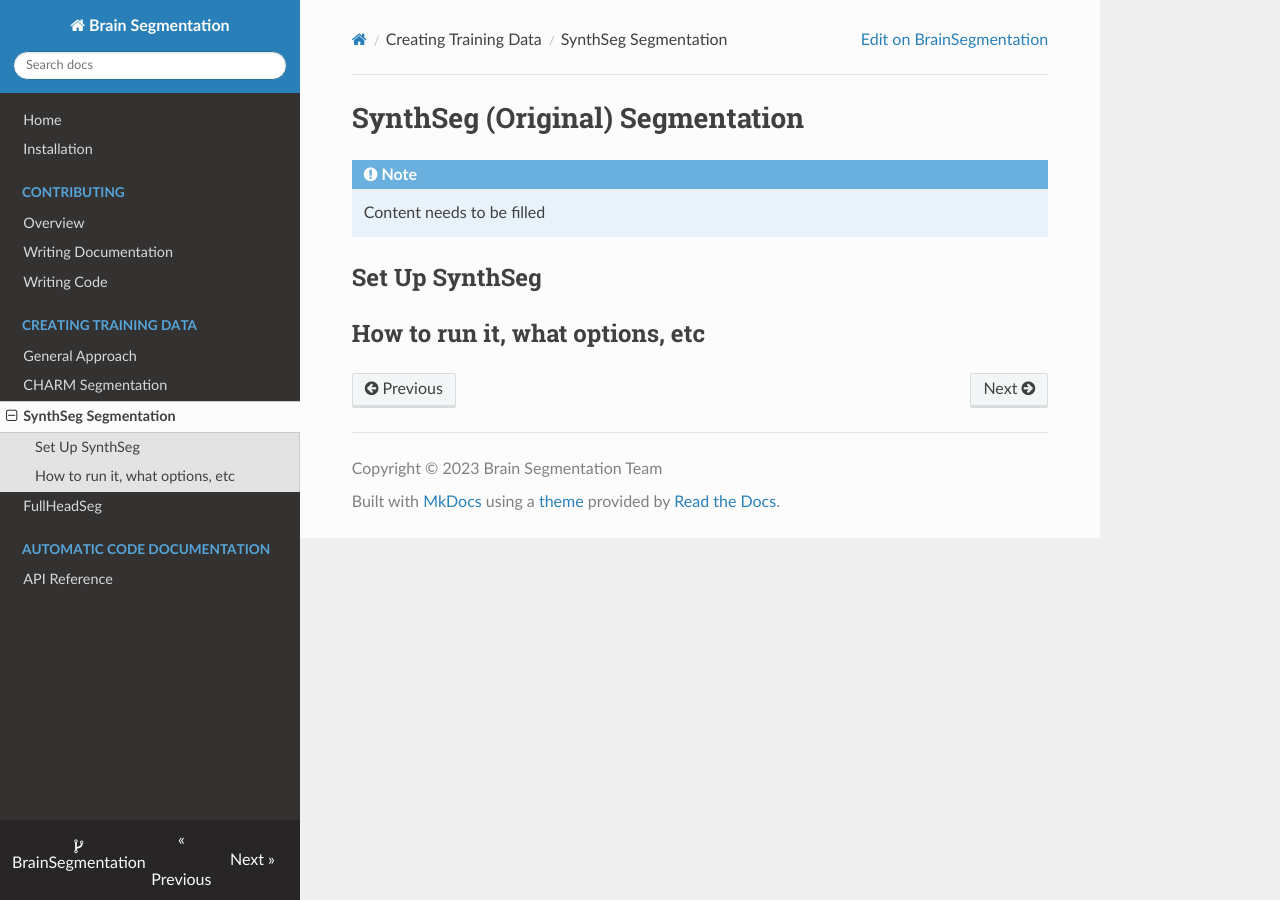
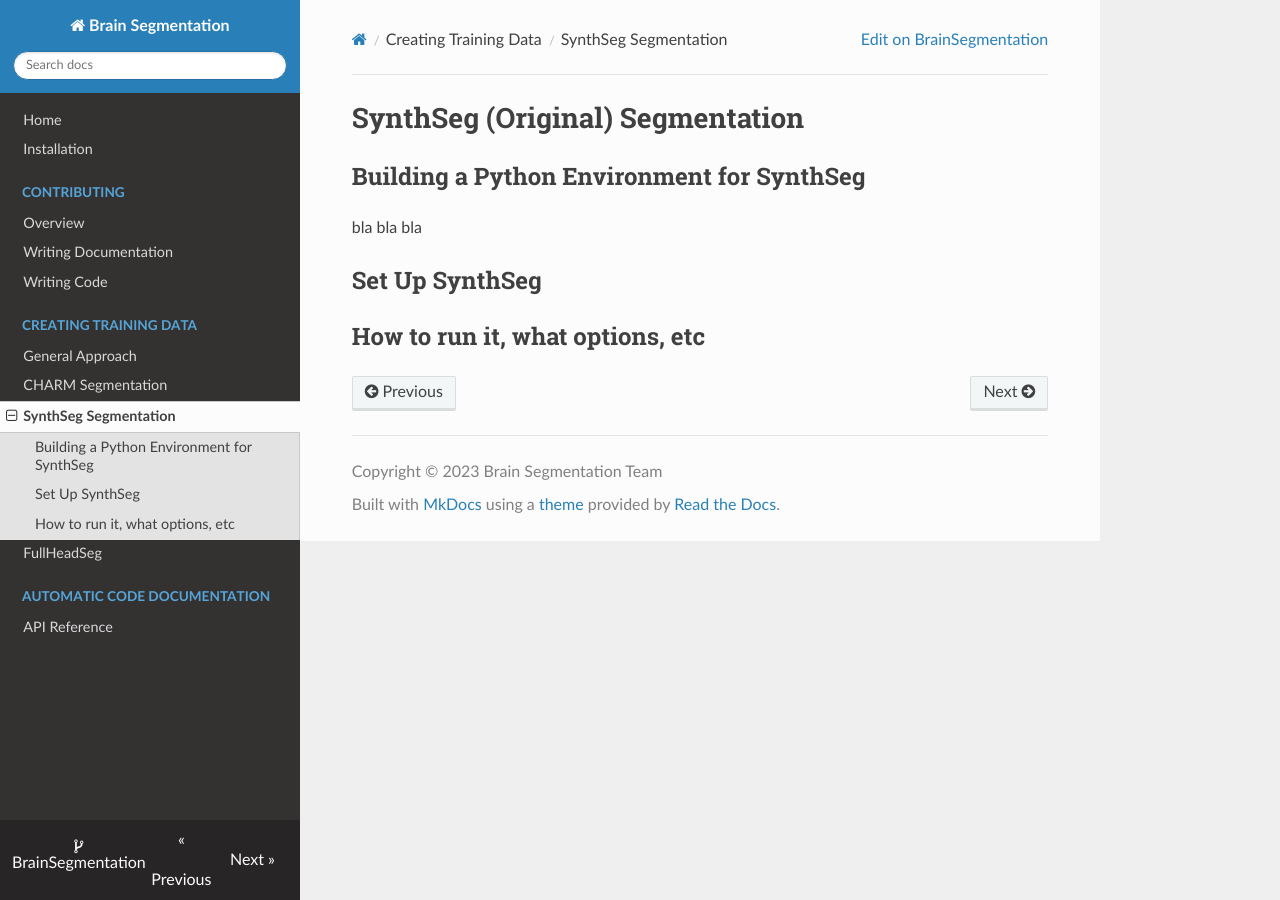
Before and after one commit to halirutan/BrainSegmentation, an MkDocs documentation site: the page built from docs/training_data/synth_seg.md, in a window 1280 px wide. Built offline with MkDocs 1.6.1, drawn with Linux system fonts in a browser that asks for light colours; nearby versions of some CDN libraries.

Commit message:
Add section on building a Python environment for SynthSeg

```diff
--- a/docs/training_data/synth_seg.md
+++ b/docs/training_data/synth_seg.md
@@ -1,7 +1,10 @@
 # SynthSeg (Original) Segmentation
 
-!!! note
-    Content needs to be filled
+## Building a Python Environment for SynthSeg
+
+bla bla bla
 
 ## Set Up SynthSeg
+
+
 ## How to run it, what options, etc
```
